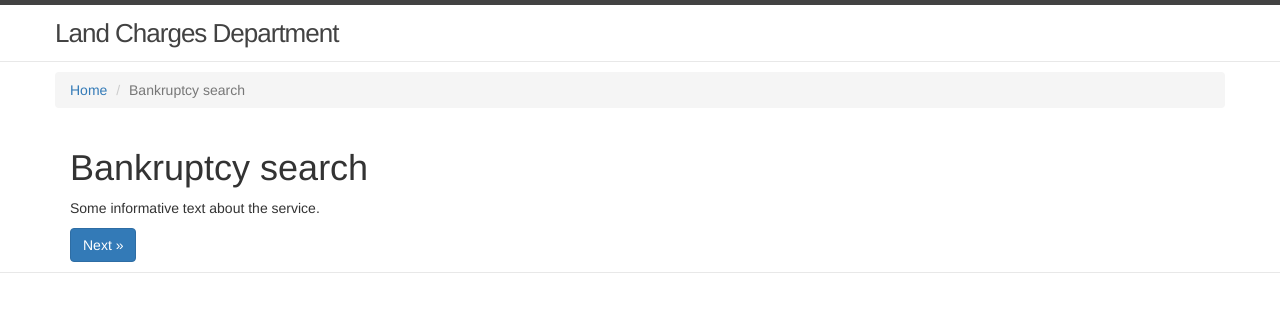
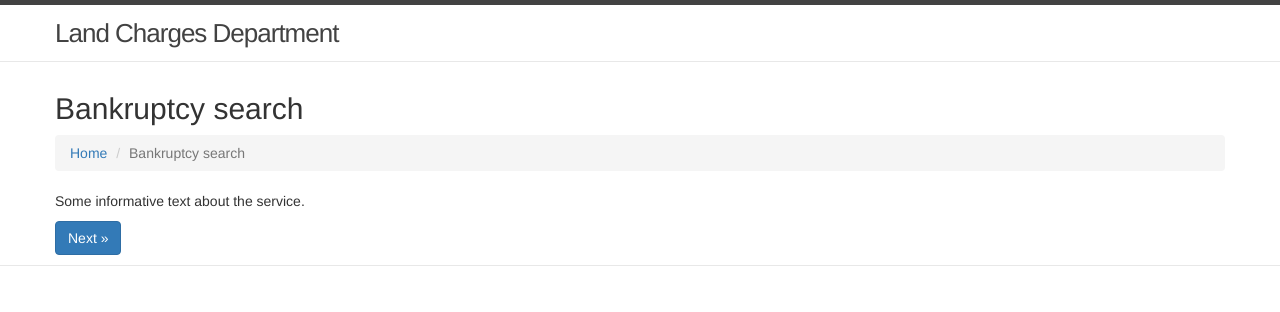
Before and after one commit to LandRegistry/land-charges-discovery, a Jekyll site: the page built from s5_prototypes/search.html, in a window 1280 px wide. Shown: the top 312 px of the page. Built offline with Jekyll 4.4.1, drawn with Linux system fonts in a browser that asks for light colours; nearby versions of some CDN libraries.

Commit message:
default style

```diff
--- a/s5_prototypes/_layouts/default.html
+++ b/s5_prototypes/_layouts/default.html
@@ -8,10 +8,10 @@
     {% include header.html %}
 
 
-
+    <div class="container">
         {{ content }}
 
-
+   </div>
 
     {% include footer.html %}
 
--- a/s5_prototypes/search.html
+++ b/s5_prototypes/search.html
@@ -3,20 +3,14 @@ layout: default
 title: Bankruptcy Search
 permalink: /search/
 ---
+      <!-- Main hero unit for a primary marketing message or call to action -->
+      <div class="row">
+        <h2>Bankruptcy search</h2>
 
-<div class="container">
-	<div class="row">
-	<ul class="breadcrumb" style="margin-left:0px">
-	  <li><a href="{{ site.baseurl }}/">Home</a> </li>
-	  <li class="active">Bankruptcy search</li>
-	</ul>
-	</div>
-
-
-      <!-- Main hero unit for a primary marketing message or call to action -->
-      <div class="">
-        <h1>Bankruptcy search</h1>
+        <ul class="breadcrumb" style="margin-left:0px">
+	  	<li><a href="{{ site.baseurl }}/">Home</a> </li>
+	  	<li class="active">Bankruptcy search</li>
+		</ul>
         <p>Some informative text about the service. </p>
         <p><a href="#" class="btn btn-primary btn-large">Next &raquo;</a></p>
       </div>
-</div>
```
Also changed, not shown: s5_prototypes/index.html (+4 -4 lines), s5_prototypes/_sass/_layout.scss (line endings or trailing spaces).
